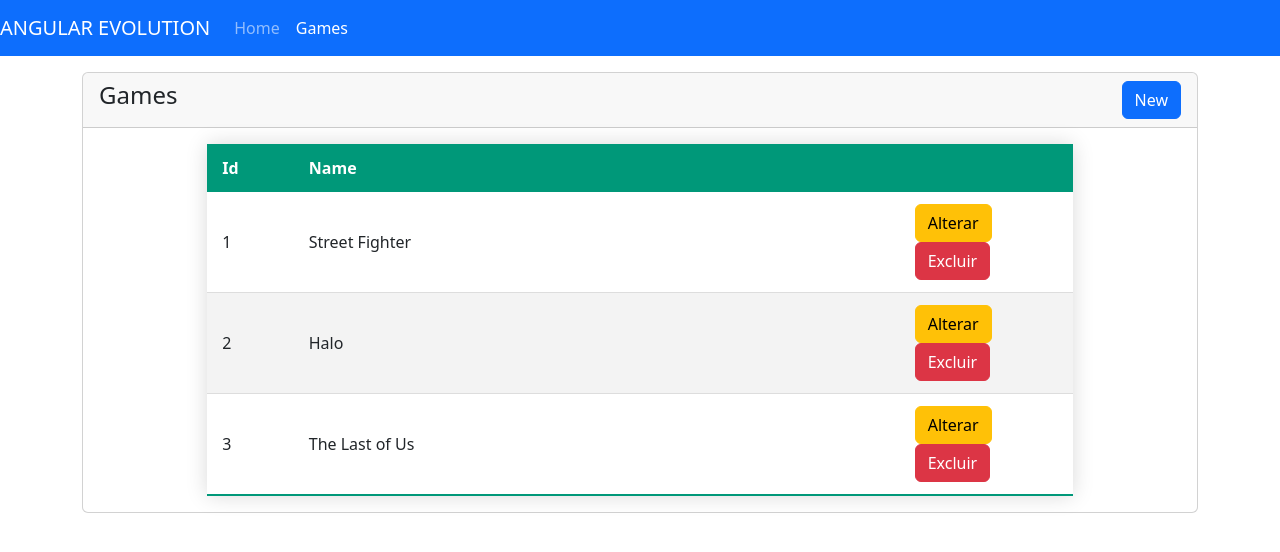
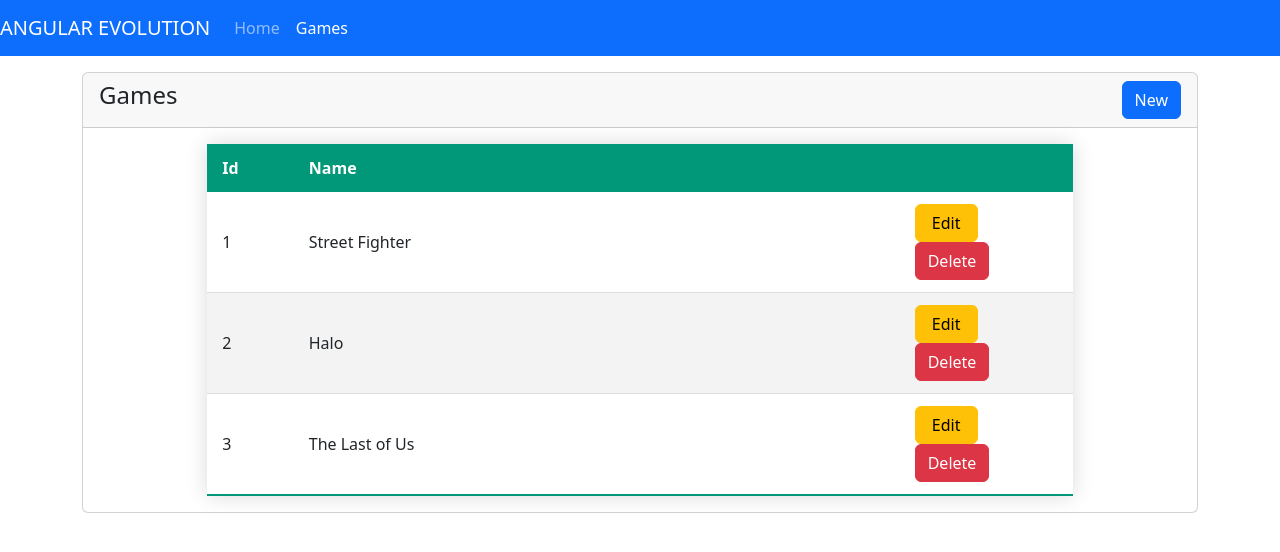
Before and after one commit to windmateus/angular-evolution, an Angular app: page /games in a window 1280 px wide. Shown: the top 552 px of the page. Built offline with nearby package versions, Linux system fonts and the light colour scheme; data requests are answered from the project's data file.

Commit message:
-button label fix

```diff
--- a/src/app/games/games-list/games-list.component.html
+++ b/src/app/games/games-list/games-list.component.html
@@ -34,11 +34,11 @@
                     <td style="width: 30%;">
                         <span class="float-end">
                             <button class="btn btn-warning" (click)="edit(g.id)">
-                                Alterar
+                                &nbsp;Edit&nbsp;
                             </button>
                             &nbsp;
                             <button class="btn btn-danger" (click)="delete(g)">
-                                Excluir
+                                Delete
                             </button>
                         </span>
                     </td>
```
